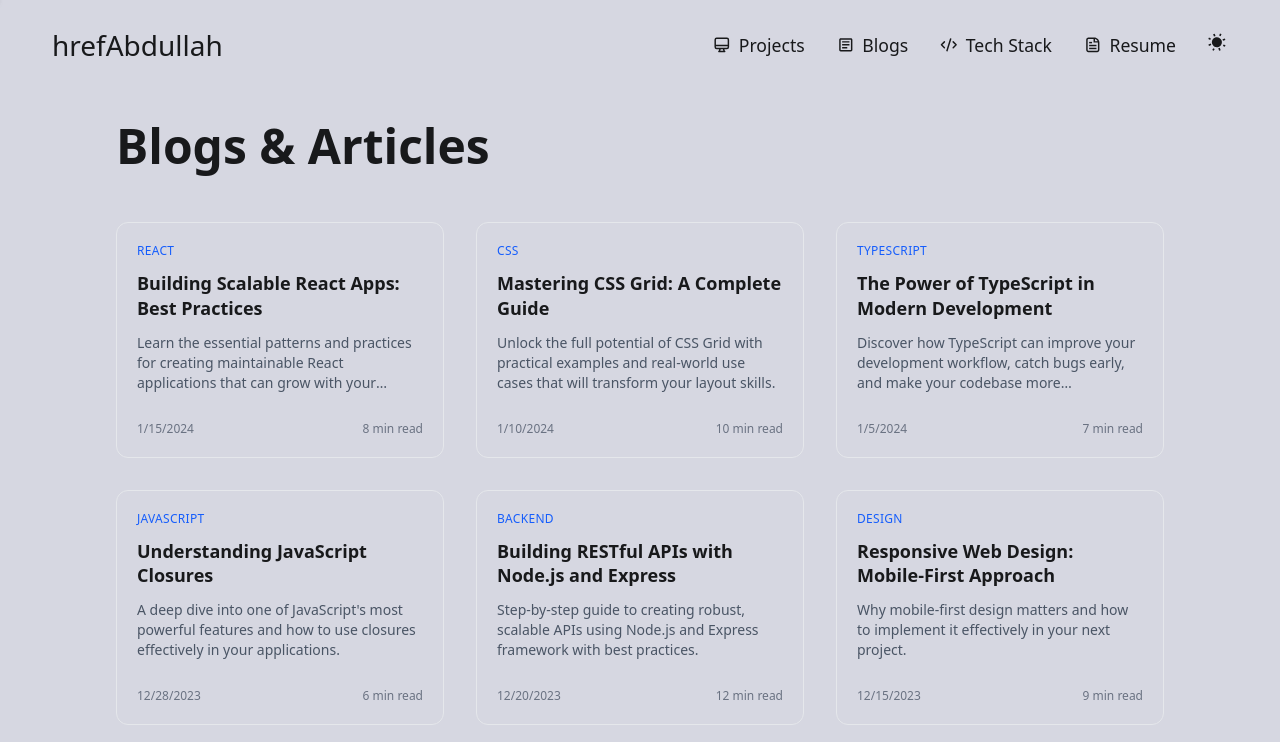
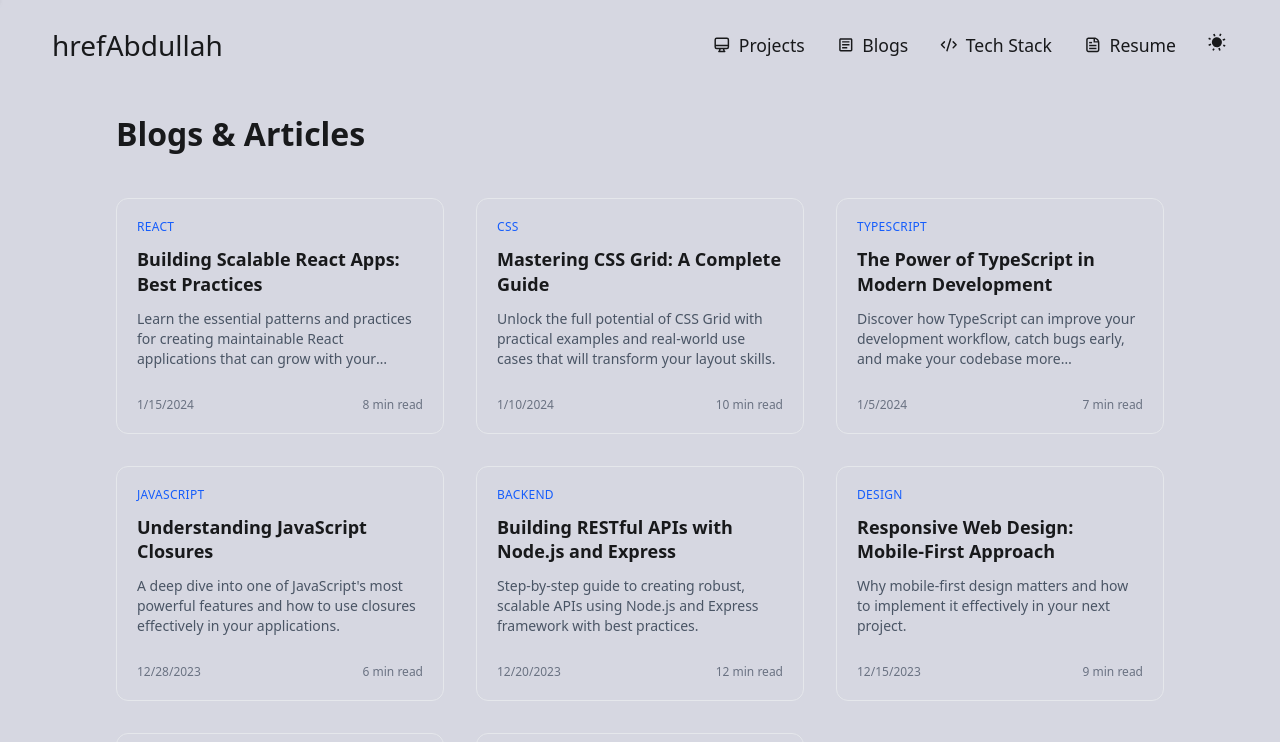
Before and after one commit to hrefabdullah/portfolioHref, a React (Vite) app: page /blogs in a window 1280 px wide. Shown: the top 742 px of the page. Built offline with nearby package versions, Linux system fonts and the light colour scheme.

Commit message:
fixed title

```diff
--- a/src/pages/BlogsPage.jsx
+++ b/src/pages/BlogsPage.jsx
@@ -10,7 +10,7 @@ const BlogsPage = () => {
 
       <main className="px-7 md:px-13 py-5 max-w-6xl mx-auto">
         {/* Page heading */}
-        <h1 className="font-bold text-[clamp(1.6rem,4vw,3rem)] mb-10">
+        <h1 className="font-semibold text-[clamp(1.6rem,4vw,2rem)] mb-10">
           Blogs & Articles
         </h1>
 
```
